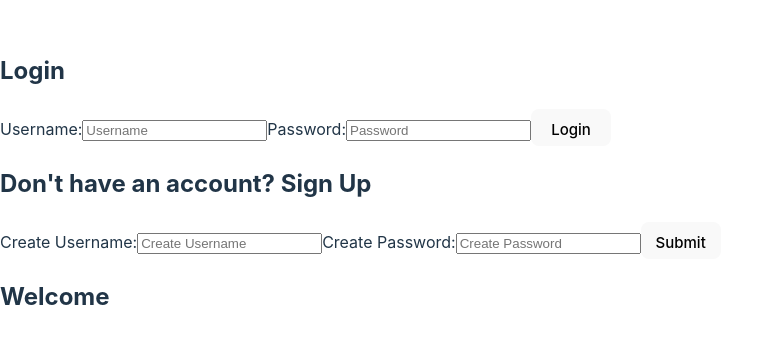
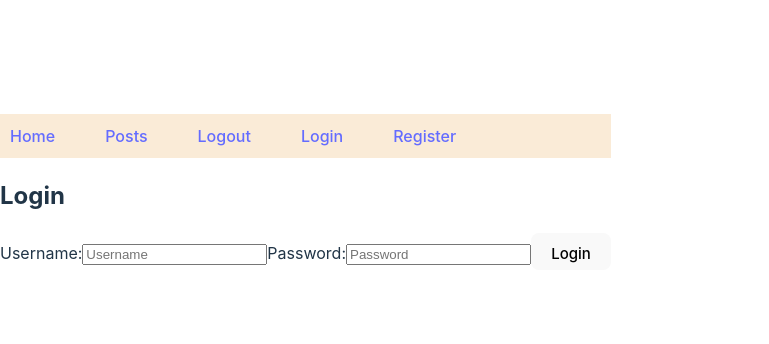
Before and after one commit to TabriaJenae/StrangersThings, a React (Vite) app: page /login in a window 1280 px wide. Shown: the part 216-560 px from the top of the page, without its empty margins (0-769 px from the left). Built offline with nearby package versions, Linux system fonts and the light colour scheme; no server answers.

Commit message:
Everything is done with login/logout/register

```diff
--- a/package.json
+++ b/package.json
@@ -19,10 +19,12 @@
     "@types/react": "^18.2.15",
     "@types/react-dom": "^18.2.7",
     "@vitejs/plugin-react": "^4.0.3",
+    "cors": "^2.8.5",
     "eslint": "^8.45.0",
     "eslint-plugin-react": "^7.32.2",
     "eslint-plugin-react-hooks": "^4.6.0",
     "eslint-plugin-react-refresh": "^0.4.3",
+    "express": "^4.18.2",
     "vite": "^4.4.5"
   }
 }
--- a/src/App.jsx
+++ b/src/App.jsx
@@ -1,26 +1,35 @@
 import React, { useState } from 'react'
 import './App.css'
-import { Route, Routes } from "react-router-dom";
 //import {PostsView, Unauthenticated} from "./components/PostAuthentication"
 //import {PostsView, UpgradedwithAuthentication} from  "./components/PostUnauthenticated"
 import Users from './components/usersme';
-import Loginuser from "./components/Login-Logout"
-import Register from "./components/Register"
-import AllPosts from "./components/PostUnauthenticated"
+import Loginuser from "./components/Login-Logout";
+import Register from "./components/Register";
+import AllPosts from "./components/PostUnauthenticated";
+import Navbar from './components/Navbar';
+import {Routes, Route} from "react-router-dom";
+
 
 
 
 function App() {
   const [user, setuser] = useState(null);
 
+  const [isloggedin, setisloggedin] = useState();
+
 
   return (
     <>
       <div>
-      <AllPosts />
-      <Loginuser />
-      <Register />
+      <Navbar />
+      <Routes>
 
+      <Route path='/' element= {<AllPosts />} />
+      <Route path='/login' element= {<Loginuser />} />
+
+      <Route path='/Register' element= {<Register />} />
+
+      </Routes>
 
       </div>
 
--- a/src/components/Login-Logout.jsx
+++ b/src/components/Login-Logout.jsx
@@ -1,5 +1,4 @@
-import React, {useState, useEffect} from "react";
-import Users from "./usersme";
+import React, {useEffect, useState} from "react";
 import { useNavigate } from "react-router-dom";
 
 const COHORT_NAME = '2305-FTB-ET-WEB-PT'
@@ -10,9 +9,14 @@ export default function Loginuser() {
 const [username, setusername] = useState("");
 const [password, setpassword] = useState("");
 
+const [log, setlog] = useState();
+const [logout, setlogout] = useState();
+const [isloggedin, setisloggedin] = useState();
 
 const [usernameerror, setusernameerror] = useState(null);
 const [passworderror, setpassworderror] = useState(null);
+
+const navigate = useNavigate();
 
 
 const login = async (event) => {
@@ -40,7 +44,8 @@ const login = async (event) => {
       const response = await fetch(`${BASE_URL}/users/login`, {
         method: "POST",
         headers: {
-          'Content-Type': 'application/json'
+          'Content-Type': 'application/json',
+          'Accept': 'application/json'
         },
         body: JSON.stringify({
           user: {
@@ -48,25 +53,28 @@ const login = async (event) => {
             password: password
           }
         })
+
+
+
+
+        //(localStorage.setItem("isloggedin", true)
+        //)
       });
-       const result = await response.json();
-      console.log(result, username, password);
+
+
+      const result = await response.json();
+      console.log(result?.data?.token);
+      console.log(result);
+      sessionStorage.setItem('token', result.data.token )
+       sessionStorage.getItem('token', result.data.token)
+          navigate('/');
+
       return result
     } catch (err) {
-      console.log(err);
+      console.log(err)
+
     }
-
-    // my data after logging in
-    //attempt at sessionstorage
-    //if(result.name) {
-     //   sessionStorage.setItem('user',JSON.stringify(result));
-     //   Navigate("./")
-    //}
-    //else{
-    //    alert("Please enter correct details")
-    //}
 }
-
 //create form
     return (
         <>
@@ -98,14 +106,12 @@ const login = async (event) => {
 
          {passworderror && <p style={{ color: "red"}}>{passworderror}</p>}
 
-         <button type='Submit' style=
+         <button type='submit' style=
       {{width: "80px", height: "37px", padding: "10px",
       fontSize:"15px"}}
-
-     onClick={() => {
-
-     }}
-
+      //onClick={() => {
+      //  navigate('/');
+    //}}
       >Login</button>
 
  </form>
@@ -117,4 +123,6 @@ Loginuser
 //if login user successful, store the session and populate logout button
 
 
+
+
 //log out button
--- a/src/components/Navbar.jsx
+++ b/src/components/Navbar.jsx
@@ -1,22 +1,40 @@
 import React from "react";
-import {link}  from 'react-router-dom'
+import { Link, useNavigate }  from 'react-router-dom'
 import '../App.css';
 
 
-const Navbar =()=> {
+const Navbar=()=> {
+    const auth = sessionStorage.getItem('user');
+    const navigate =useNavigate();
+    const logout =()=>{
+        sessionStorage.clear();
+        navigate('/Register')
+    }
     return (
         <div>
-            <ul className="navbar">
+
+
+
+
+                <ul className="navbar">
                 <li>
-                    <link to={'/'}>Home</link>
+                <Link to={'/'}>Home</Link>
                 </li>
                 <li>
-                <link to={'/login'}>Login</link>
+                <Link to={'/posts'}>Posts</Link>
+                </li>
+                <li><Link onClick={logout} to='/logout'>Logout </Link>
                 </li>
                 <li>
-                <link to={'/Register'}>Home</link>
+                <Link to={'/login'}>Login</Link>
                 </li>
-            </ul>
+                <li>
+                <Link to={'/Register'}>Register</Link>
+                </li>
+             </ul>
+
         </div>
     )
 }
+
+export default Navbar;
--- a/src/components/Register.jsx
+++ b/src/components/Register.jsx
@@ -1,5 +1,6 @@
 
 import React, {useState} from "react";
+import { useNavigate } from "react-router-dom";
 
 const COHORT_NAME = '2305-FTB-ET-WEB-PT'
 const BASE_URL = `https://strangers-things.herokuapp.com/api/${COHORT_NAME}`
@@ -8,28 +9,31 @@ const BASE_URL = `https://strangers-things.herokuapp.com/api/${COHORT_NAME}`
 
 export default function Register () {
 
-    const [createuser, setcreateuser] = useState("");
-    const [createpassword, setcreatepassword] = useState("");
+    const [username, setusername] = useState("");
+    const [password, setpassword] = useState("");
 
-    const [createusernameerror, setcreateusernameerror] = useState(null);
-    const [createpassworderror, setcreatepassworderror] = useState(null);
+    const [usernameerror, setusernameerror] = useState(null);
+    const [passworderror, setpassworderror] = useState(null);
+
+    const navigate = useNavigate();
+
 
     const registerUser = async (event) => {
         event.preventDefault();
 
-        if (createuser.length < 6) {
-            setcreateusernameerror("Username must be at least 6 characters in length");
+        if (username.length < 6) {
+            setusernameerror("Username must be at least 6 characters in length");
             return;
           } else {
-            setcreateusernameerror(null);
+            setusernameerror(null);
           }
 
           // form validation: password
-          if (createpassword.length < 8) {
-            setcreatepassworderror("Password must be at least 8 characters in length");
+          if (password.length < 8) {
+            setpassworderror("Password must be at least 8 characters in length");
             return;
           } else {
-            setcreatepassworderror(null);
+            setpassworderror(null);
           }
 
     try {
@@ -41,54 +45,66 @@ export default function Register () {
           },
           body: JSON.stringify({
             user: {
-              username: createuser,
-              password: createpassword
+              username: username,
+              password: password
             }
-          })
-        });
+          })})
+        ;
         const result = await response.json();
         console.log(result)
+            navigate('/login');
+
         return result
       } catch (err) {
         console.error(err);
+
       }
 };
+
 return(
     <>
+    <div>
 <h2>Don't have an account? Sign Up</h2>
- <form method="POST"
+ <form
+ method="POST"
  onSubmit={registerUser}
         onClick={() => {
-            setcreateuser(createuser)
+            setusername(username)
         }}>
 <label>
     Create Username:{""}
     <input
         placeholder='Create Username'
-        value = {createuser}
+        value = {username}
+
          onChange={(e)=>
-        setcreateuser(e.target.value)} />
+        setusername(e.target.value)} />
 </label>
-{createusernameerror && <p style={{ color: "red"}}>{createusernameerror}</p>}
+{usernameerror && <p style={{ color: "red"}}>{usernameerror}</p>}
 
 <label >
         Create Password:{""}
          <input
          placeholder='Create Password'
          type='password'
-         value={createpassword}
+         value={password}
          onChange={(e)=>
-         setcreatepassword(e.target.value)}/>
+         setpassword(e.target.value)}/>
       </label>
 
-         {createpassworderror && <p style={{ color: "red"}}>{createpassworderror}</p>}
+         {passworderror && <p style={{ color: "red"}}>{passworderror}</p>}
 
-         <button type='Submit' style=
-      {{width: "80px", height: "37px", padding: "10px",
-      fontSize:"15px"}}
-      >Submit</button>
+         <button  type='Submit' style=
+            {{width: "80px", height: "37px", padding: "10px",
+            fontSize:"15px"}}
+
+            //onClick={() => {
+             //   navigate('/login');
+            //}}
+            >Register</button>
 
  </form>
+ </div>
          </>
  );
 }
--- a/src/components/usersme.jsx
+++ b/src/components/usersme.jsx
@@ -5,7 +5,7 @@ import React, {useState, useEffect} from "react";
 const COHORT_NAME = '2305-FTB-ET-WEB-PT'
 const BASE_URL = `https://strangers-things.herokuapp.com/api/${COHORT_NAME}`
 
-export default function Users({user, setuser}) {
+export default function Users({ user, setuser}) {
 
 
 
@@ -13,10 +13,13 @@ export default function Users({user, setuser}) {
     const [error, setError] = useState(null);
 
     useEffect(() => {
-    const myData = async (TOKEN_STRING_HERE) => {
+    const myData = async (event) => {
+        event.preventDefault();
 
         try {
           const response = await fetch(`${BASE_URL}/users/me`, {
+
+
             headers: {
               'Content-Type': 'application/json',
               'Authorization': `Bearer ${TOKEN_STRING_HERE}`
@@ -37,9 +40,7 @@ export default function Users({user, setuser}) {
     return (
         <>
 
-        <h2>Welcome
-           {user}
-        </h2>
+
 
         </>
    );
--- a/src/main.jsx
+++ b/src/main.jsx
@@ -3,7 +3,7 @@ import ReactDOM from 'react-dom/client'
 import App from './App.jsx'
 import Home from './components/Home.jsx';
 import './index.css'
-import { BrowserRouter } from "react-router-dom";
+import { BrowserRouter } from 'react-router-dom'
 
 ReactDOM.createRoot(document.getElementById('root')).render(
   <React.StrictMode>
```
Also changed, not shown: src/components/message-form.jsx (+11 -0 lines), 1 other file (tests, documents, lock files or other folders).
